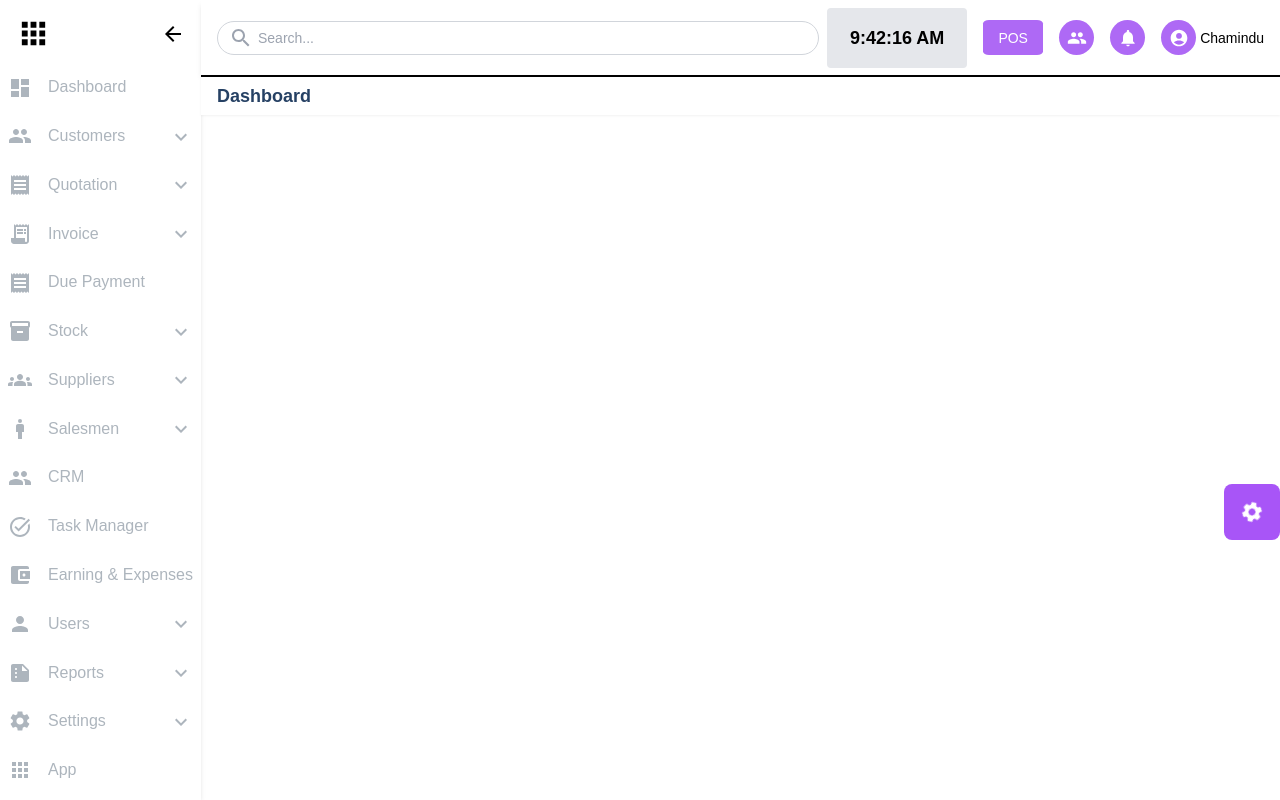
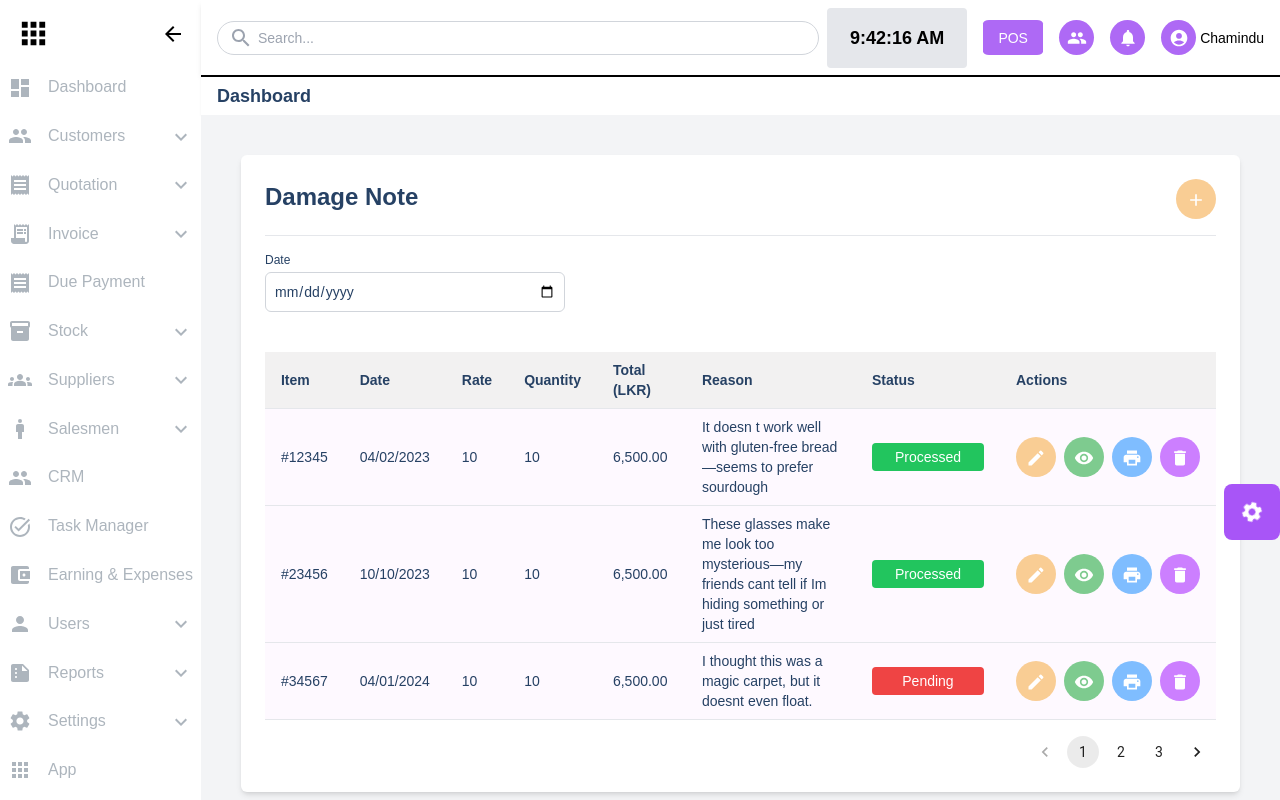
Before and after one commit to ChaminduNevandith/Invoice-System, a React (Vite) app: page /damagenotes in a window 1280 px wide. Built offline with nearby package versions, Linux system fonts and the light colour scheme.

Commit message:
added Damage note page

```diff
--- a/src/App.jsx
+++ b/src/App.jsx
@@ -18,6 +18,11 @@ import Invoice from './Pages/Invoice/Invoice/Invoice.jsx';
 import AddProduct from './Pages/Stocks/AddProduct/AddProduct.jsx';
 import ListProduct from './Pages/Stocks/ListProduct/ListProduct.jsx';
 import GRN from './Pages/Stocks/GRN/GRN.jsx';
+import AddGRN from './Pages/Stocks/AddGRN/AddGRN.jsx';
+import Barcode from './Pages/Stocks/Barcode/Barcode.jsx';
+import AddDamageNotes from './Pages/Stocks/AddDamageNotes/AddDamageNotes.jsx';
+import DamageNote from './Pages/Stocks/DamageNote/DamageNote.jsx';
+import { Add } from '@mui/icons-material';
 
 function App() {
   const [isSidebarOpen, setIsSidebarOpen] = useState(false);
@@ -53,6 +58,11 @@ function App() {
               <Route path="/add-product" element={<AddProduct/>}/>
               <Route path="/list-product" element={<ListProduct/>}/>
               <Route path="/grn" element={<GRN/>}/>
+              <Route path="/add-grn" element={<AddGRN/>}/>
+              <Route path="/Barcodes" element={<Barcode/>}/>
+              <Route path="/add-damagenotes" element={<AddDamageNotes/>}/>
+              <Route path="/damagenotes" element={<DamageNote/>}/>
+
 
 
             </Routes>
--- /dev/null
+++ b/src/Pages/Stocks/DamageNote/DamageNote.jsx
@@ -0,0 +1,148 @@
+import React, { useState } from 'react';
+import { Search, Edit, Check, Visibility, Add , Delete , Print} from '@mui/icons-material';
+import { Pagination, Tooltip } from '@mui/material';
+
+
+function DamageNote() {
+  return (
+    <div className="bg-gray-100 absolute top-[115px] right-0 w-full h-full overflow-auto p-4 sm:p-6 md:p-8 lg:p-10 animate-fadeIn pb-[150px]">
+      <DamageNoteList />
+    </div>
+  );
+}
+
+function DamageNoteList() {
+  const [customers, setCustomers] = useState([
+    { id: 1, Item: '#12345', Rate: '10', date: '04/02/2023', Quantity: '10',  Reason: 'It doesn t work well with gluten-free bread—seems to prefer sourdough', total: '6,500.00', status: 'Processed' },
+    { id: 2, Item: '#23456', Rate: '10', date: '10/10/2023', Quantity: '10',  Reason: 'These glasses make me look too mysterious—my friends cant tell if Im hiding something or just tired', total: '6,500.00', status: 'Processed' },
+    { id: 3, Item: '#34567', Rate: '10', date: '04/01/2024', Quantity: '10',  Reason: 'I thought this was a magic carpet, but it doesnt even float.', total: '6,500.00', status: 'Pending' },
+  ]);
+
+  const [page, setPage] = useState(1);
+
+  const handleChangePage = (event, value) => {
+    setPage(value);
+  };
+
+  const toggleStatus = (id) => {
+    setCustomers((prevCustomers) =>
+      prevCustomers.map((customer) =>
+        customer.id === id
+          ? {
+              ...customer,
+              status: customer.status === 'Processed' ? 'Pending' : 'Processed',
+            }
+          : customer
+      )
+    );
+  };
+
+  return (
+    <div className="bg-white p-6 rounded-md shadow-md w-full ">
+      <div className="flex justify-between items-center mb-4">
+        <h1 className="text-2xl font-semibold text-[#264164] mb-1 ">Damage Note</h1>
+        <button className="w-[28px] h-[28px] 2xl:w-[40px] 2xl:h-[40px] xl:w-[40px] xl:h-[40px] lg:w-[30px] lg:h-[30px] sm:w-[28px] sm:h-[28px] md:w-[28px] md:h-[28px] rounded-full bg-[#F9CD94] text-white hover:bg-[#FFA93A]">
+            <Add fontSize="small" />
+        </button>
+      </div>
+      <hr className="bg-black mb-4"></hr>
+
+      <div className="relative w-[250px] sm:w-[300px] pb-10">
+            <label className="block text-[#264164] mb-1 text-xs">Date</label>
+            <input
+            type="date"
+            placeholder="Search..."
+            className="text-[#264164] text-sm p-2 border rounded-md w-full border-gray-300 focus:ring-2 focus:ring-blue-500 transition-all duration-200 focus:ring-purple-500 focus:ring-opacity-50 hover:ring-2 hover:ring-blue-300 hover:ring-opacity-50"
+            />
+        </div>
+
+      {/* Table */}
+      <div className="overflow-x-auto">
+        <table className="table-auto w-full border-collapse text-xs
+              xxl:text-sm
+              2xl:text-base
+              xl:text-sm
+              lg:text-xs
+              md:text-xs
+              sm:text-xs
+              xs:text-[10px]">
+          <thead>
+            <tr className="text-left text-gray-700 bg-[#F2F1F1] ">
+            <th className="py-2 px-4 border-b text-[#264164]">Item</th>
+              <th className="py-2 px-4 border-b text-[#264164]">Date</th>
+              <th className="py-2 px-4 border-b text-[#264164]">Rate</th>
+              <th className="py-2 px-4 border-b text-[#264164]">Quantity</th>
+              <th className="py-2 px-4 border-b text-[#264164]">Total (LKR)</th>
+              <th className="py-2 px-4 border-b text-[#264164]">Reason</th>
+              <th className="py-2 px-4 border-b text-[#264164]">Status</th>
+              <th className="py-2 px-4 border-b text-[#264164]">Actions</th>
+            </tr>
+          </thead>
+          <tbody>
+            {customers.map((customer) => (
+              <tr key={customer.id} className="table-row text-gray-700 text-left  bg-[#FEF9FF]">
+                <td className="py-2 px-4 border-b text-[#264164]" data-label="Item">{customer.Item}</td>
+                <td className="py-2 px-4 border-b text-[#264164]" data-label="Date">{customer.date}</td>
+                <td className="py-2 px-4 border-b text-[#264164]" data-label="Rate">{customer.Rate}</td>
+                <td className="py-2 px-4 border-b text-[#264164]" data-label="Quantity">{customer.Quantity}</td>
+                <td className="py-2 px-4 border-b text-[#264164]" data-label="Total (LKR)">{customer.total}</td>
+                <td className="py-2 px-4 border-b text-[#264164]" data-label="Note">
+                  <p className="whitespace-normal break-words">{customer.Reason}</p>
+                </td>
+                <td className="py-2 px-4 border-b text-[#264164]" data-label="Status">
+                  <button
+                    onClick={() => toggleStatus(customer.id)}
+                    className={`px-3 py-1 rounded-[3.9px] text-white w-28 ${
+                      customer.status === 'Processed' ? 'bg-green-500' : 'bg-red-500'
+                    }`}
+                  >
+                    {customer.status}
+                  </button>
+                </td>
+                <td className="py-2 px-4 border-b" data-label="Actions">
+                  <div className="flex space-x-2 actions">
+                  <Tooltip title="Edit Quotation" placement="top" arrow>
+                      <button className="w-[28px] h-[28px] 2xl:w-[40px] 2xl:h-[40px] xl:w-[40px] xl:h-[40px] lg:w-[30px] lg:h-[30px] sm:w-[28px] sm:h-[28px] md:w-[28px] md:h-[28px] rounded-full bg-[#F9CD94] text-white hover:bg-[#FFA93A]">
+                        <Edit fontSize="small" />
+                      </button>
+                    </Tooltip>
+
+                    <Tooltip title="view Quotation" placement="top" arrow>
+                      <button className="w-[28px] h-[28px] 2xl:w-[40px] 2xl:h-[40px] xl:w-[40px] xl:h-[40px] lg:w-[30px] lg:h-[30px] sm:w-[28px] sm:h-[28px] md:w-[28px] md:h-[28px] rounded-full bg-[#7ECB8F] text-white hover:bg-[#2BA946]">
+                        <Visibility fontSize="small" />
+                      </button>
+                    </Tooltip>
+
+                    <Tooltip title="Print Quotation" placement="top" arrow>
+                      <button className="w-[28px] h-[28px] 2xl:w-[40px] 2xl:h-[40px] xl:w-[40px] xl:h-[40px] lg:w-[30px] lg:h-[30px] sm:w-[28px] sm:h-[28px] md:w-[28px] md:h-[28px] rounded-full bg-[#7FBDFF] text-white hover:bg-[#4BA0FB]">
+                        <Print fontSize="small" />
+                      </button>
+                    </Tooltip>
+
+                    <Tooltip title="Delete" placement="top" arrow>
+                      <button className="w-[28px] h-[28px] 2xl:w-[40px] 2xl:h-[40px] xl:w-[40px] xl:h-[40px] lg:w-[30px] lg:h-[30px] sm:w-[28px] sm:h-[28px] md:w-[28px] md:h-[28px] rounded-full bg-[#CC7FFF] text-white hover:bg-[#AE69F5]">
+                        <Delete fontSize="small" />
+                      </button>
+                    </Tooltip>
+                  </div>
+                </td>
+              </tr>
+            ))}
+          </tbody>
+        </table>
+      </div>
+
+      {/* Pagination */}
+      <div className="flex justify-end mt-4">
+        <Pagination
+          count={3} // Replace with dynamic page count
+          page={page}
+          onChange={handleChangePage}
+          className="pagination-custom"
+        />
+      </div>
+    </div>
+  );
+}
+
+export default DamageNote;
```
